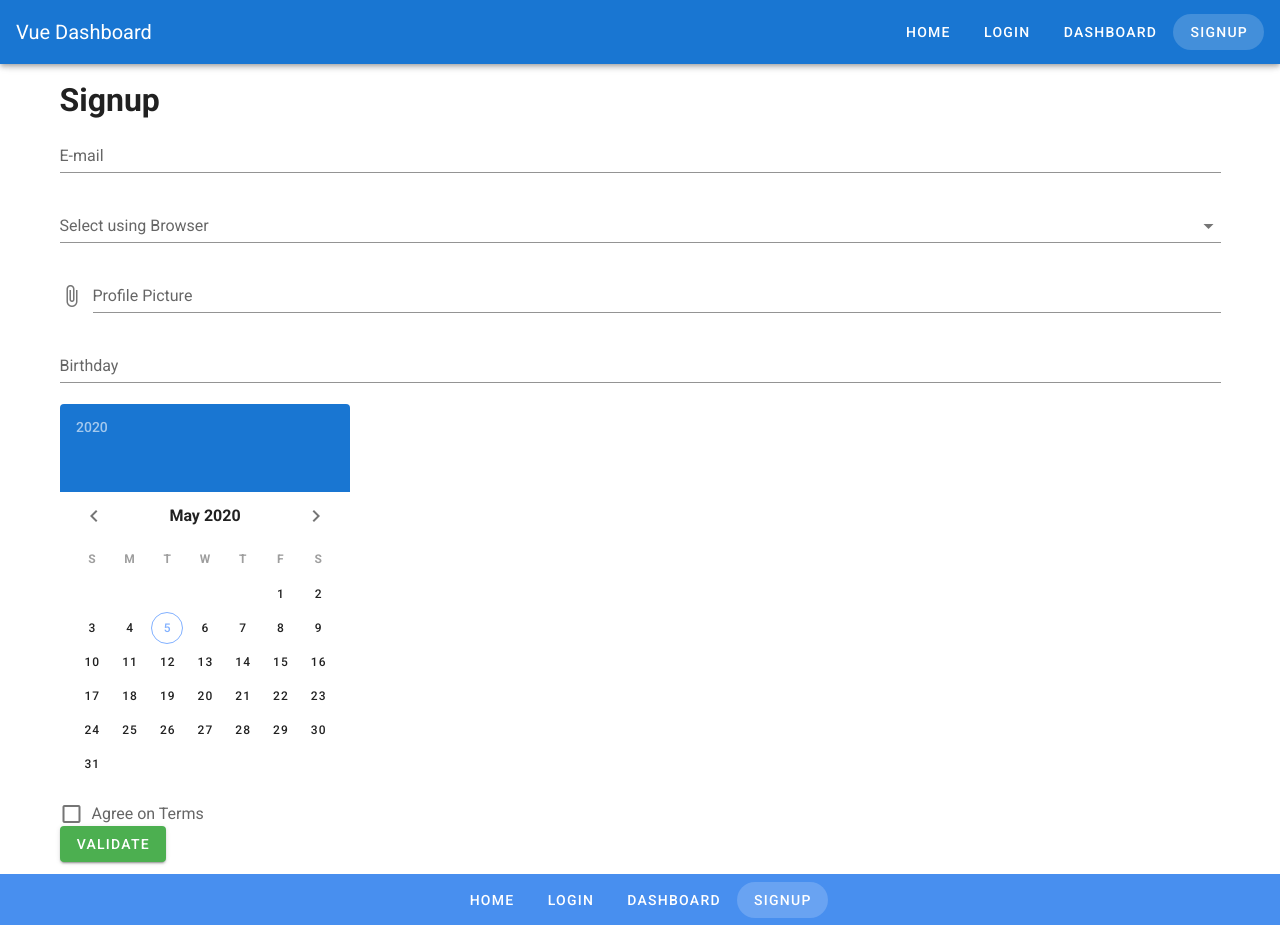
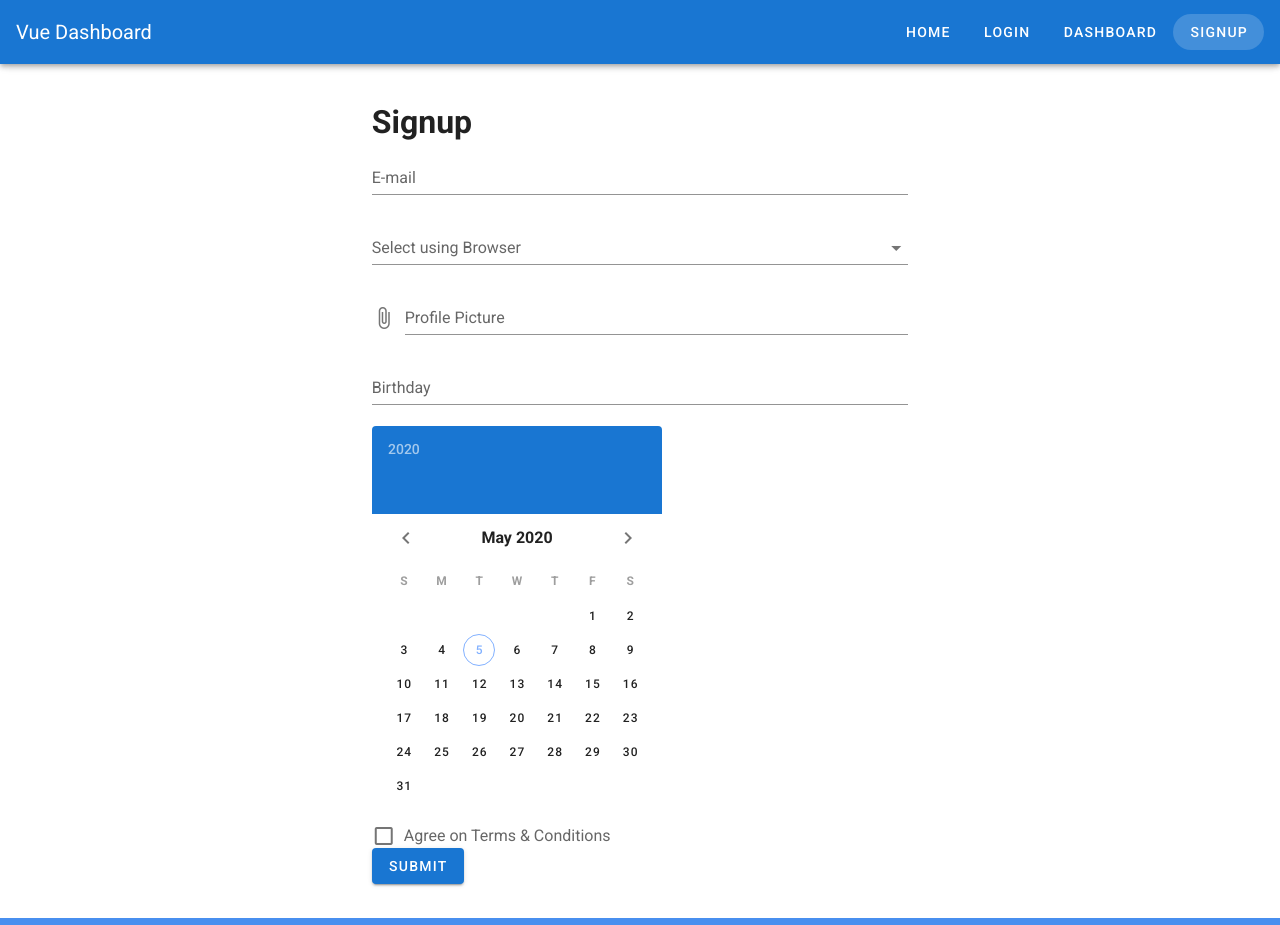
Before and after one commit to dubiBerlin/dashboard, a Vue app: page /signup in a window 1280 px wide. Shown: the top 925 px of the page. Built offline with nearby package versions, Linux system fonts and the light colour scheme.

Commit message:
add width to signup component

```diff
--- a/src/views/Signup.vue
+++ b/src/views/Signup.vue
@@ -1,7 +1,7 @@
 <template>
-<v-container>
-  <v-row>
-  <v-col >
+<v-container >
+  <v-row  style="width:50%; margin: 0 auto; padding: 10px;">
+  <v-col>
     <h1>Signup</h1>
     <v-form
       ref="form"
@@ -29,17 +29,16 @@
       ></v-date-picker>
        <v-checkbox
         v-model="agreed"
-        label="Agree on Terms"
+        label="Agree on Terms & Conditions"
         color="red"
         value="red"
         hide-details
       ></v-checkbox>
       <v-btn
-        color="success"
-        class="mr-4"
-        @click="validate"
+        type="submit"
+        color="primary"
       >
-        Validate
+        Submit
       </v-btn>
     </v-form>
     </v-col>
```
